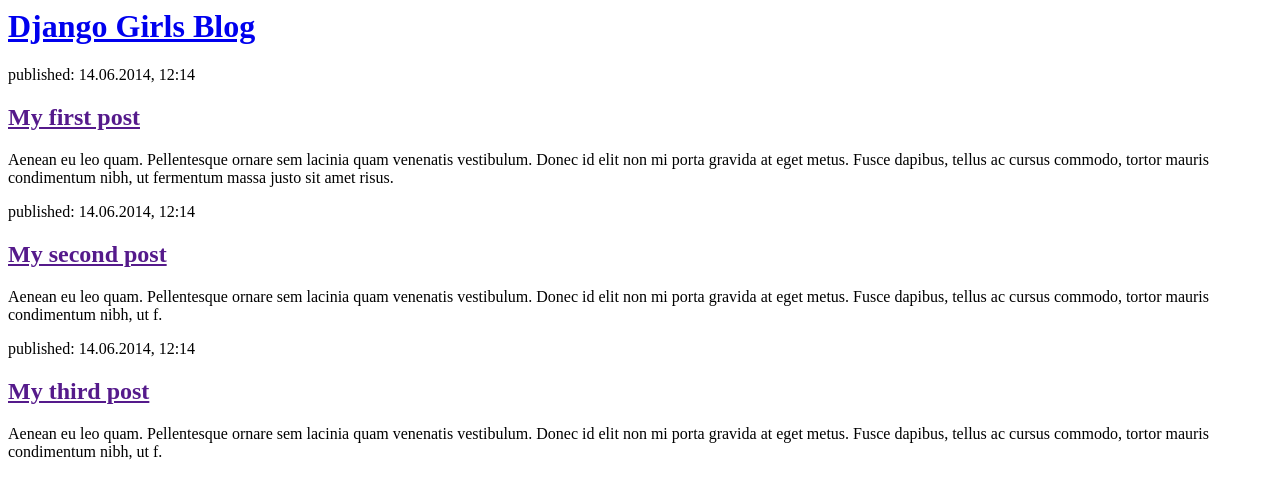
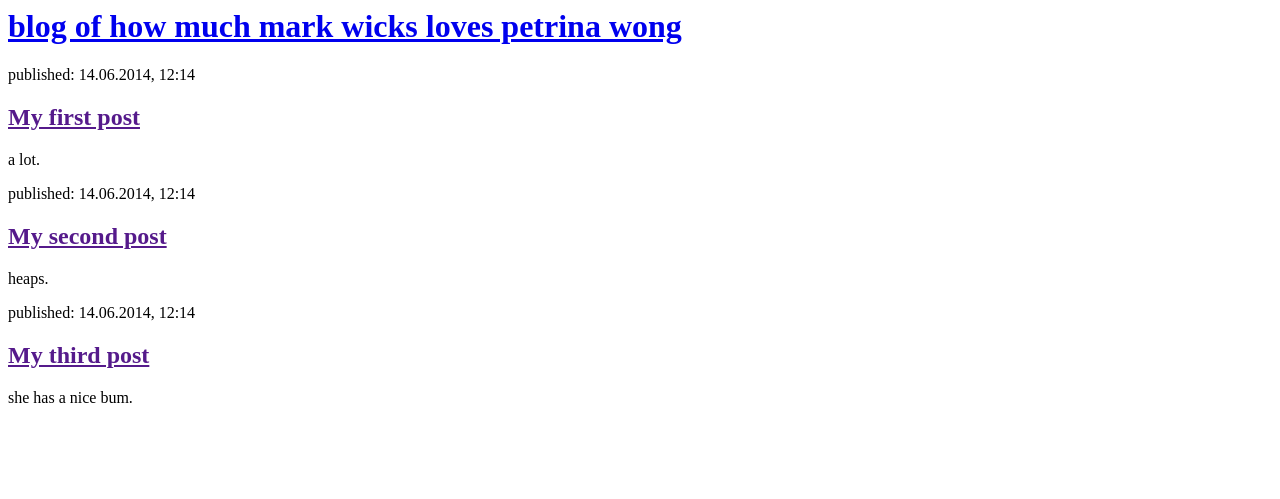
Before and after one commit to markwickramasinghe/my-first-blog, a Django app: page / in a window 1280 px wide. Shown: the top 499 px of the page. Run offline with Django 3.2, Linux system fonts and the light colour scheme.

Commit message:
changed html

```diff
--- a/blog/templates/blog/post_list.html
+++ b/blog/templates/blog/post_list.html
@@ -1,28 +1,28 @@
 <html>
     <head>
-        <title>Django Girls blog</title>
+        <title>Hey bebby gal, how you doin?</title>
     </head>
     <body>
         <div>
-            <h1><a href="/">Django Girls Blog</a></h1>
+            <h1><a href="/">blog of how much mark wicks loves petrina wong</a></h1>
         </div>
 
         <div>
             <p>published: 14.06.2014, 12:14</p>
             <h2><a href="">My first post</a></h2>
-            <p>Aenean eu leo quam. Pellentesque ornare sem lacinia quam venenatis vestibulum. Donec id elit non mi porta gravida at eget metus. Fusce dapibus, tellus ac cursus commodo, tortor mauris condimentum nibh, ut fermentum massa justo sit amet risus.</p>
+            <p>a lot.</p>
         </div>
 
         <div>
             <p>published: 14.06.2014, 12:14</p>
             <h2><a href="">My second post</a></h2>
-            <p>Aenean eu leo quam. Pellentesque ornare sem lacinia quam venenatis vestibulum. Donec id elit non mi porta gravida at eget metus. Fusce dapibus, tellus ac cursus commodo, tortor mauris condimentum nibh, ut f.</p>
+            <p>heaps.</p>
         </div>
 
 		 <div>
             <p>published: 14.06.2014, 12:14</p>
             <h2><a href="">My third post</a></h2>
-            <p>Aenean eu leo quam. Pellentesque ornare sem lacinia quam venenatis vestibulum. Donec id elit non mi porta gravida at eget metus. Fusce dapibus, tellus ac cursus commodo, tortor mauris condimentum nibh, ut f.</p>
+            <p>she has a nice bum.</p>
         </div>
     </body>
 </html>
```
Also changed, not shown: Commands.txt (deleted, +0 -13 lines).
